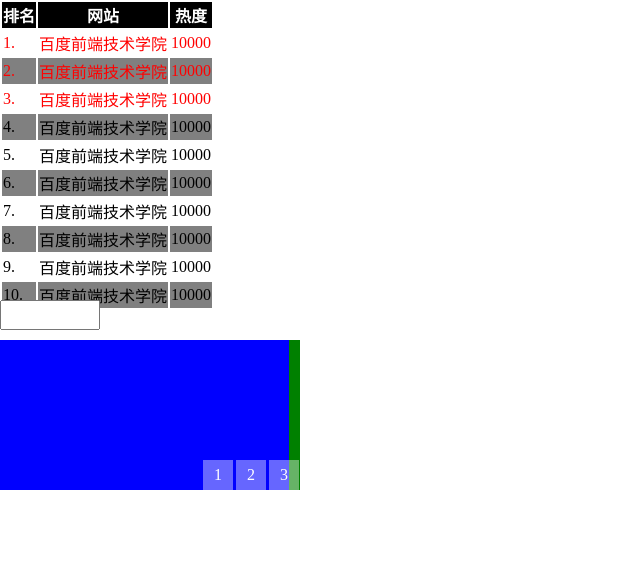
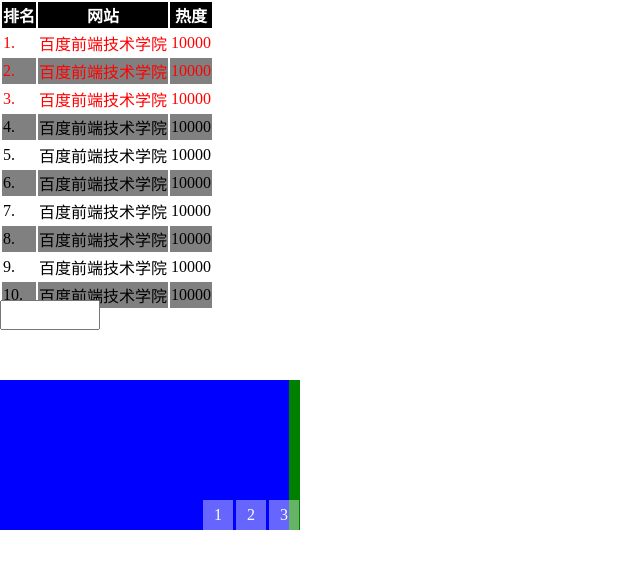
Before and after one commit to UESTC-FEDOG/CSS3-new-features, a plain HTML site: page index.html in a window 1280 px wide. Shown: the whole page, without its empty margins (0-640 px from the left). Drawn offline with Linux system fonts and the light colour scheme.

Commit message:
change position

```diff
--- a/index.css
+++ b/index.css
@@ -51,8 +51,7 @@
 
 
 .section3 {
-	position: absolute;
-	top: 340px;
+	position: relative;
 	width: 300px;
 	height: 150px;
 	overflow: hidden;
@@ -61,7 +60,7 @@
 
 .section3 ul {
 	display: flex;
-	position: absolute;
+	position: relative;
 	left: 160px;
 	top: 120px;
 	list-style: none;
@@ -74,6 +73,7 @@
 }
 .section3 .hide {
 	position: absolute;
+	top:0;
 	width: 300px;
 	height: 150px;
 	z-index: -1;
@@ -97,9 +97,12 @@
 }
 
 .section3>div {
+	position: absolute;
+	top: 0;
 	width: 300%;
 	height: 150px;
 	display: flex;
+
 }
 
 .section3>div>div {
```
